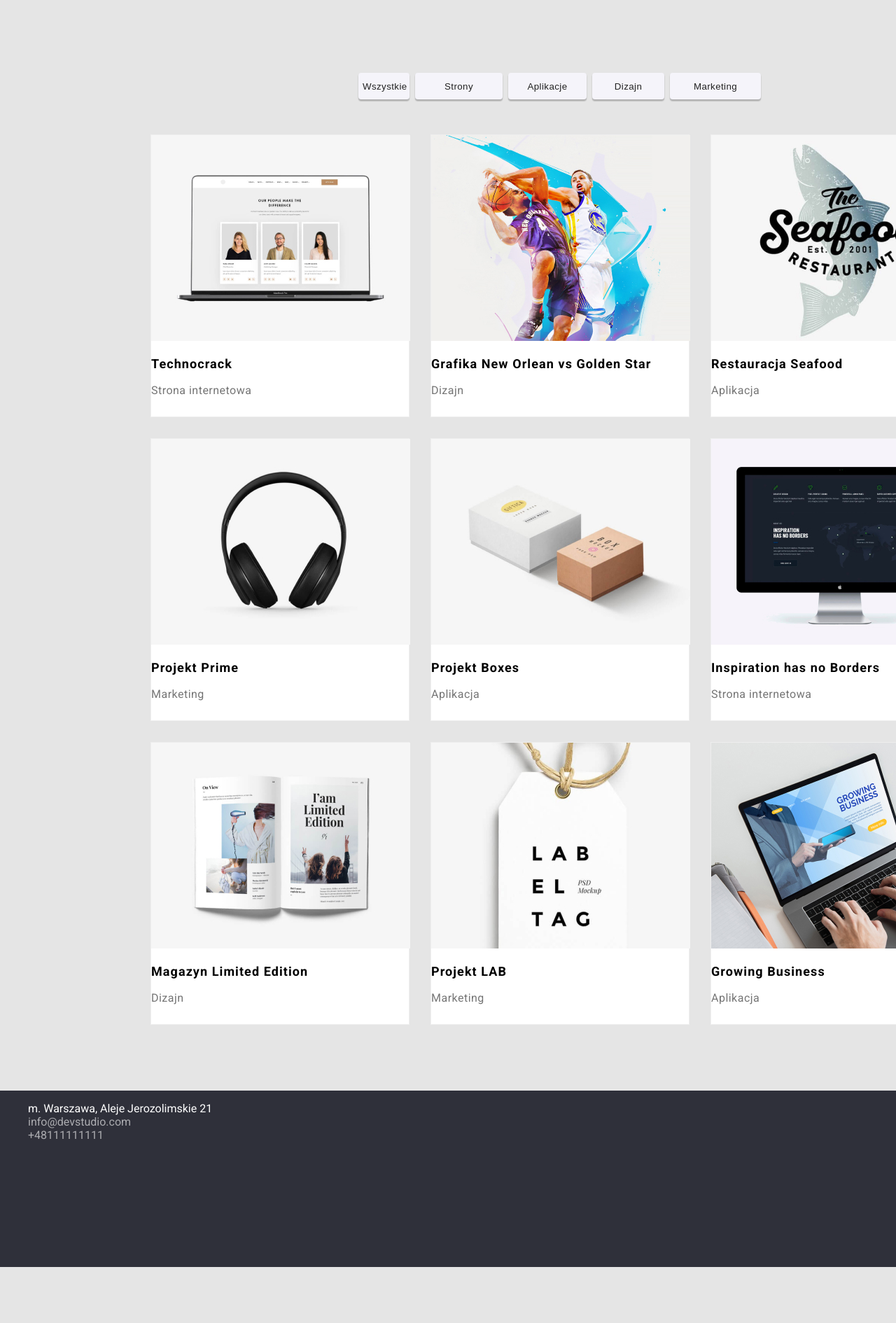
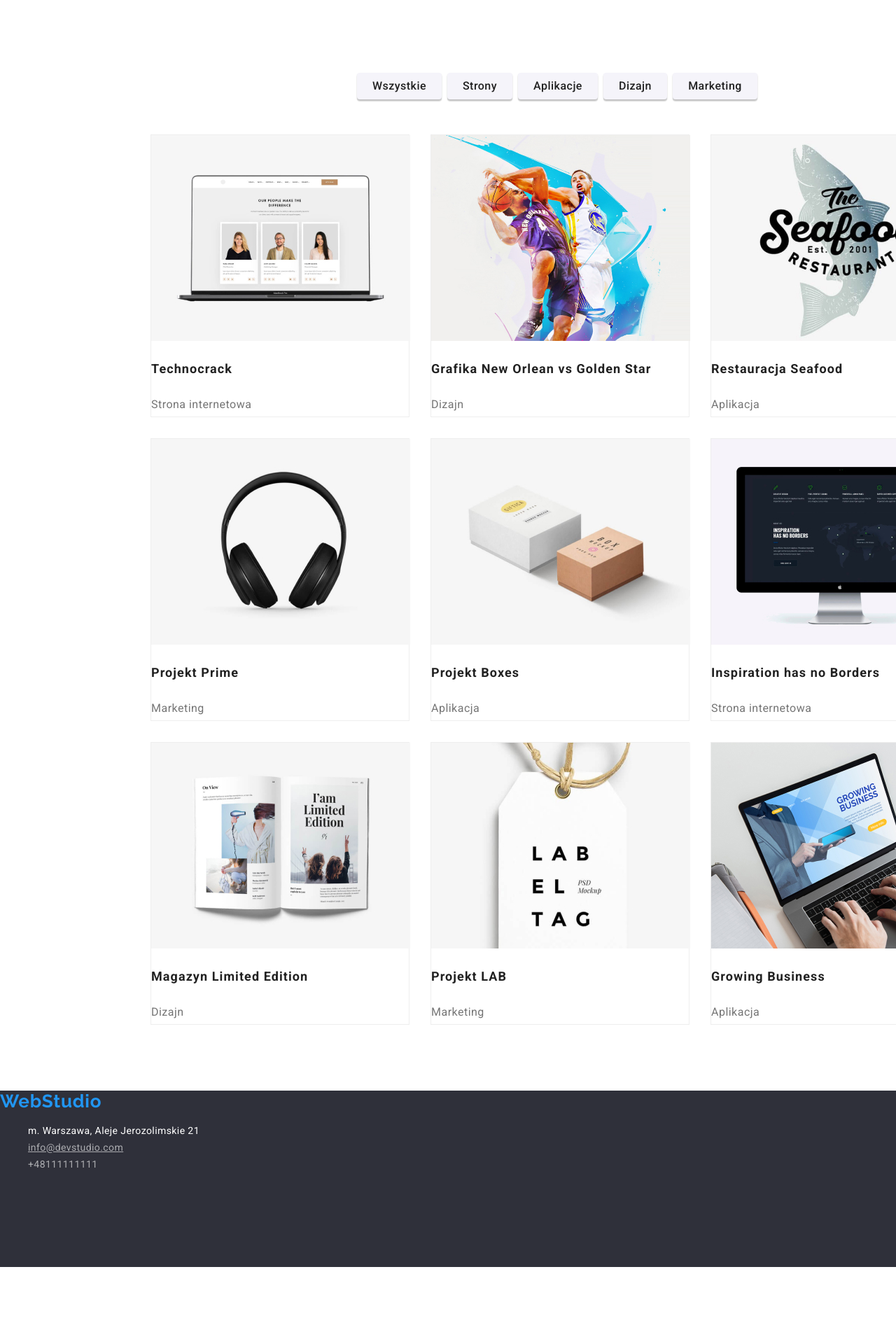
Before and after one commit to azerikt/goit-markup-hw-02, a plain HTML site: page portfolio.html in a window 1280 px wide. Shown: the part 70-1960 px from the top of the page at 70% size. After the commit the page ends 1880 px from the top, so only its background shows below. Drawn offline with Linux system fonts and the light colour scheme.

Commit message:
update css

```diff
--- a/css/styles.css
+++ b/css/styles.css
@@ -1,8 +1,46 @@
-ul {
+body {
+  font-family: Roboto;
+  background-color: white;
+}
+/* ------ logo top ------ */
+.logo-top {
+  color: #2196f3;
+  font-family: "Raleway";
+  font-style: normal;
+  position: absolute;
+  width: 145px;
+  height: 31px;
+  left: 215px;
+  top: 24px;
+  font-weight: 700;
+  font-size: 26px;
+  line-height: 31px;
+  letter-spacing: 0.03em;
+  text-decoration: none;
+}
+/* ------ hover navigation top ------ */
+.nav-1:hover,
+.nav-1:focus,
+.nav-2:hover,
+.nav-2:focus,
+.nav-3:hover,
+.nav-3:focus {
+  color: #2196f3;
+}
+.navigation {
+  font-weight: 500;
   list-style-type: none;
 }
+.nav-1,
+.nav-2,
+.nav-3 {
+  text-decoration: none;
+  color: #212121;
+  font-size: 14px;
+  line-height: 16px;
+  letter-spacing: 0.02em;
+}
 .nav-1 {
-  text-decoration: none;
   position: absolute;
   width: 45px;
   height: 16px;
@@ -10,7 +48,6 @@ ul {
   top: 32px;
 }
 .nav-2 {
-  text-decoration: none;
   position: absolute;
   width: 72px;
   height: 16px;
@@ -18,34 +55,60 @@ ul {
   top: 32px;
 }
 .nav-3 {
-  text-decoration: none;
   position: absolute;
   width: 64px;
   height: 16px;
   left: 670px;
   top: 32px;
 }
+/* ------ hover contact top ------ */
+.head-address-1:hover,
+.head-address-1:focus,
+.head-address-2:hover,
+.head-address-2:focus {
+  color: #2196f3;
+}
+/* ------ Contact top ------ */
+.contact-top {
+  font-style: normal;
+  font-weight: 500;
+  font-size: 14px;
+  line-height: 16px;
+  letter-spacing: 0.02em;
+  list-style-type: none;
+}
 .head-address-1 {
+  color: #757575;
   text-decoration: none;
   position: absolute;
   width: 135px;
   height: 16px;
   left: 1078px;
   top: 32px;
+  list-style-type: none;
 }
 .head-address-2 {
+  color: #757575;
   text-decoration: none;
   position: absolute;
   width: 122px;
   height: 16px;
   left: 1263px;
   top: 32px;
+  list-style-type: none;
 }
-.link {
-  color: #212121;
-  cursor: pointer;
-}
-button {
+/* ------ Filter ------ */
+.filter-all {
+  position: absolute;
+  width: 121px;
+  height: 38px;
+  left: 510px;
+  top: 174px;
+  font-family: "Roboto";
+  font-style: normal;
+  font-weight: 500;
+  font-size: 16px;
+  line-height: 26px;
   border-radius: 4px;
   border: 0;
   background: #f5f4fa;
@@ -55,52 +118,133 @@ button {
   cursor: pointer;
   font-weight: 500;
   letter-spacing: 0.03em;
+  list-style-type: none;
 }
-.filtr-button-1 {
+.filter-pages {
   position: absolute;
-  width: 73px;
+  width: 93px;
   height: 38px;
-  left: 512px;
+  left: 639px;
   top: 174px;
+  font-family: "Roboto";
+  font-style: normal;
+  font-weight: 500;
+  font-size: 16px;
+  line-height: 26px;
+  border-radius: 4px;
+  border: 0;
+  background: #f5f4fa;
+  color: #212121;
+  box-shadow: 0px 3px 1px rgba(0, 0, 0, 0.1), 0px 1px 2px rgba(0, 0, 0, 0.08),
+    0px 2px 2px rgba(0, 0, 0, 0.12);
+  cursor: pointer;
+  font-weight: 500;
+  letter-spacing: 0.03em;
+  list-style-type: none;
 }
-.filtr-button-2 {
+.filter-app {
   position: absolute;
-  width: 125px;
+  width: 114px;
   height: 38px;
-  left: 593px;
+  left: 740px;
   top: 174px;
+  font-family: "Roboto";
+  font-style: normal;
+  font-weight: 500;
+  font-size: 16px;
+  line-height: 26px;
+  border-radius: 4px;
+  border: 0;
+  background: #f5f4fa;
+  color: #212121;
+  box-shadow: 0px 3px 1px rgba(0, 0, 0, 0.1), 0px 1px 2px rgba(0, 0, 0, 0.08),
+    0px 2px 2px rgba(0, 0, 0, 0.12);
+  cursor: pointer;
+  font-weight: 500;
+  letter-spacing: 0.03em;
+  list-style-type: none;
 }
-.filtr-button-3 {
+.filter-design {
+  text-decoration: none;
   position: absolute;
-  width: 112px;
+  width: 91px;
   height: 38px;
-  left: 726px;
+  left: 862px;
   top: 174px;
+  font-family: "Roboto";
+  font-style: normal;
+  font-weight: 500;
+  font-size: 16px;
+  line-height: 26px;
+  border-radius: 4px;
+  border: 0;
+  background: #f5f4fa;
+  color: #212121;
+  box-shadow: 0px 3px 1px rgba(0, 0, 0, 0.1), 0px 1px 2px rgba(0, 0, 0, 0.08),
+    0px 2px 2px rgba(0, 0, 0, 0.12);
+  cursor: pointer;
+  font-weight: 500;
+  letter-spacing: 0.03em;
+  list-style-type: none;
 }
-.filtr-button-4 {
+.filter-marketing {
+  text-decoration: none;
   position: absolute;
-  width: 103px;
+  width: 121px;
   height: 38px;
-  left: 846px;
+  left: 961px;
   top: 174px;
+  font-family: "Roboto";
+  font-style: normal;
+  font-weight: 500;
+  font-size: 16px;
+  line-height: 26px;
+  border-radius: 4px;
+  border: 0;
+  background: #f5f4fa;
+  color: #212121;
+  box-shadow: 0px 3px 1px rgba(0, 0, 0, 0.1), 0px 1px 2px rgba(0, 0, 0, 0.08),
+    0px 2px 2px rgba(0, 0, 0, 0.12);
+  cursor: pointer;
+  font-weight: 500;
+  letter-spacing: 0.03em;
+  list-style-type: none;
 }
-.filtr-button-5 {
-  position: absolute;
-  width: 130px;
-  height: 38px;
-  left: 957px;
-  top: 174px;
-}
-.filter {
-  text-align: center;
-}
-button:hover {
+/* ------ Hover Filter ------ */
+.filter-all:hover,
+.filter-all:focus {
+  text-decoration: none;
   background: #2196f3;
   color: white;
 }
-body {
-  font-family: Roboto;
-  background-color: #e5e5e5;
+.filter-pages:hover,
+.filter-pages:focus {
+  text-decoration: none;
+  background: #2196f3;
+  color: white;
+}
+.filter-app:hover,
+.filter-app:focus {
+  text-decoration: none;
+  background: #2196f3;
+  color: white;
+}
+.filter-design:hover,
+.filter-design:focus {
+  text-decoration: none;
+  background: #2196f3;
+  color: white;
+}
+.filter-marketing:hover,
+.filter-marketing:focus {
+  text-decoration: none;
+  background: #2196f3;
+  color: white;
+}
+/* ------ Boxes ------ */
+.boxes {
+  text-decoration: none;
+  list-style-type: none;
 }
 .box-1 {
   box-sizing: border-box;
@@ -189,27 +333,52 @@ body {
   height: 404px;
   left: 1015px;
   top: 1130px;
-
   background: #ffffff;
   border: 1px solid #eeeeee;
 }
-h3 {
+.h3-styles {
+  font-weight: 700;
   font-size: 18px;
-  font-weight: 700;
+  line-height: 36px;
   letter-spacing: 0.06em;
+  color: #212121;
 }
-p {
+.p-styles {
   font-size: 16px;
+  line-height: 30px;
+  letter-spacing: 0.03em;
   color: #757575;
+}
+/* ------ Footer ------ */
+.footer {
+  position: absolute;
+  width: 1600px;
+  height: 252px;
+  left: 0px;
+  top: 1628px;
+  background: #2f303a;
+}
+.contact-bottom {
+  font-family: "Roboto";
+  font-style: normal;
+  font-size: 14px;
+  line-height: 24px;
   letter-spacing: 0.03em;
+  list-style-type: none;
 }
-
-.logo-top {
-  position: absolute;
-  width: 145px;
-  height: 31px;
-  left: 215px;
-  top: 24px;
+.footer-address {
+  color: #ffffff;
+  text-decoration: none;
+}
+.footer-email {
+  color: rgba(255, 255, 255, 0.6);
+  text-decoration: underline;
+}
+.footer-contact {
+  color: rgba(255, 255, 255, 0.6);
+  text-decoration: none;
+}
+.footer-logo {
   color: #2196f3;
   font-family: Raleway;
   font-weight: 700;
@@ -218,36 +387,11 @@ p {
   letter-spacing: 0.03em;
   text-decoration: none;
 }
-.footer-logo {
-  position: absolute;
-  width: 145px;
-  height: 31px;
-  left: 215px;
-  top: 1688px;
+.footer-address:hover,
+.footer-contact:hover,
+.footer-email:hover,
+.footer-address:focus,
+.footer-contact:focus,
+.footer-email:focus {
   color: #2196f3;
-  font-family: Raleway;
-  font-weight: 700;
-  font-size: 26px;
-  line-height: 31px;
-  letter-spacing: 0.03em;
-  text-decoration: none;
 }
-address {
-  font-style: normal;
-}
-.footer-address {
-  color: white;
-  text-decoration: none;
-}
-.footer-contact {
-  color: #ffffff99;
-  text-decoration: none;
-}
-footer {
-  position: absolute;
-  width: 1600px;
-  height: 252px;
-  left: 0px;
-  top: 1628px;
-  background: #2f303a;
-}
--- a/portfolio.html
+++ b/portfolio.html
@@ -17,16 +17,17 @@
     <header>
       <a href="index.html" class="logo-top">WebStudio</a>
       <nav>
-        <ul>
-          <li class="nav-1" lang="pl">
-            <a href="index.html" title="Go to Agencja">Agencja</a>
+        <ul class="navigation">
+          <li>
+            <a href="index.html" class="nav-1">Agencja</a>
           </li>
-          <li class="nav-2" lang="pl">
-            <a href="portfolio.html">Portfolio</a>
+          <li>
+            <a href="portfolio.html" class="nav-2">Portfolio</a>
           </li>
-          <li class="nav-3" lang="pl"><a href="#">Kontakt</a></li>
+          <li><a href="#" class="nav-3">Kontakt</a></li>
         </ul>
       </nav>
+      <div>
         <ul class="contact-top">
           <li>
             <a class="head-address-1" href="mailto:info@devstudio.com"
@@ -37,62 +38,68 @@
             <a class="head-address-2" href="tel:+48111111111">+48111111111</a>
           </li>
         </ul>
+      </div>
     </header>
-    <ul class="filter">
-      <li><button class="filtr-button-1" type="button">Wszystkie</button></li>
-      <li><button class="filtr-button-2" type="button">Strony</button></li>
-      <li><button class="filtr-button-3" type="button">Aplikacje</button></li>
-      <li><button class="filtr-button-4" type="button">Dizajn</button></li>
-      <li><button class="filtr-button-5" type="button">Marketing</button></li>
-    </ul>
-    <ul>
+    <main>
+      <div class="filter">
+        <button class="filter-all" type="button">Wszystkie</button>
+        <button class="filter-pages" type="button">Strony</button>
+        <button class="filter-app" type="button">Aplikacje</button>
+        <button class="filter-design" type="button">Dizajn</button>
+        <button class="filter-marketing" type="button">Marketing</button>
+      </div>
+    </main>
+    <section>
+      <ul class="boxes">
         <li class="box-1">
-        <img src="images/weblap.jpg" alt="" width="370" />
-        <h3>Technocrack</h3>
-        <p>Strona internetowa</p>
+          <img src="images/weblap.jpg" alt="web page" width="370" />
+          <h3 class="h3-styles">Technocrack</h3>
+          <p class="p-styles">Strona internetowa</p>
         </li>
         <li class="box-2">
-        <img src="images/footbal.jpg" alt="" width="370" />
-        <h3>Grafika New Orlean vs Golden Star</h3>
-        <p>Dizajn</p>
+          <img src="images/footbal.jpg" alt="footbal" width="370" />
+          <h3 class="h3-styles">Grafika New Orlean vs Golden Star</h3>
+          <p class="p-styles">Dizajn</p>
         </li>
         <li class="box-3">
-        <img src="images/seafood.jpg" alt="" width="370" />
-        <h3>Restauracja Seafood</h3>
-        <p>Aplikacja</p>
+          <img src="images/seafood.jpg" alt="foods" width="370" />
+          <h3 class="h3-styles">Restauracja Seafood</h3>
+          <p class="p-styles">Aplikacja</p>
         </li>
         <li class="box-4">
-        <img src="images/headphones.jpg" alt="" width="370" />
-        <h3>Projekt Prime</h3>
-        <p>Marketing</p>
+          <img src="images/headphones.jpg" alt="headphones" width="370" />
+          <h3 class="h3-styles">Projekt Prime</h3>
+          <p class="p-styles">Marketing</p>
         </li>
         <li class="box-5">
-        <img src="images/cards.jpg" alt="" width="370" />
-        <h3>Projekt Boxes</h3>
-        <p>Aplikacja</p>
+          <img src="images/cards.jpg" alt="cards" width="370" />
+          <h3 class="h3-styles">Projekt Boxes</h3>
+          <p class="p-styles">Aplikacja</p>
         </li>
         <li class="box-6">
-        <img src="images/monitor.jpg" alt="" width="370" />
-        <h3>Inspiration has no Borders</h3>
-        <p>Strona internetowa</p>
+          <img src="images/monitor.jpg" alt="monitor" width="370" />
+          <h3 class="h3-styles">Inspiration has no Borders</h3>
+          <p class="p-styles">Strona internetowa</p>
         </li>
         <li class="box-7">
-        <img src="images/book.jpg" alt="" width="370" />
-        <h3>Magazyn Limited Edition</h3>
-        <p>Dizajn</p>
+          <img src="images/book.jpg" alt="book" width="370" />
+          <h3 class="h3-styles">Magazyn Limited Edition</h3>
+          <p class="p-styles">Dizajn</p>
         </li>
         <li class="box-8">
-        <img src="images/lable.jpg" alt="" width="370" />
-        <h3>Projekt LAB</h3>
-        <p>Marketing</p>
+          <img src="images/lable.jpg" alt="lable" width="370" />
+          <h3 class="h3-styles">Projekt LAB</h3>
+          <p class="p-styles">Marketing</p>
         </li>
         <li class="box-9">
-        <img src="images/laptop.jpg" alt="" width="370" />
-        <h3>Growing Business</h3>
-        <p>Aplikacja</p>
+          <img src="images/laptop.jpg" alt="laptop" width="370" />
+          <h3 class="h3-styles">Growing Business</h3>
+          <p class="p-styles">Aplikacja</p>
         </li>
       </ul>
+    </section>
     <footer>
+      <div class="footer">
         <a href="index.html" class="footer-logo">WebStudio</a>
         <address>
           <ul class="contact-bottom">
@@ -108,7 +115,7 @@
             </li>
             <li>
               <a
-              class="footer-contact"
+                class="footer-email"
                 href="mailto:example@com.pl"
                 title="Send me e-mail"
                 >info@devstudio.com</a
@@ -121,6 +128,7 @@
             </li>
           </ul>
         </address>
+      </div>
     </footer>
   </body>
 </html>
```
Lines whose indentation alone changed are shown as unchanged.
